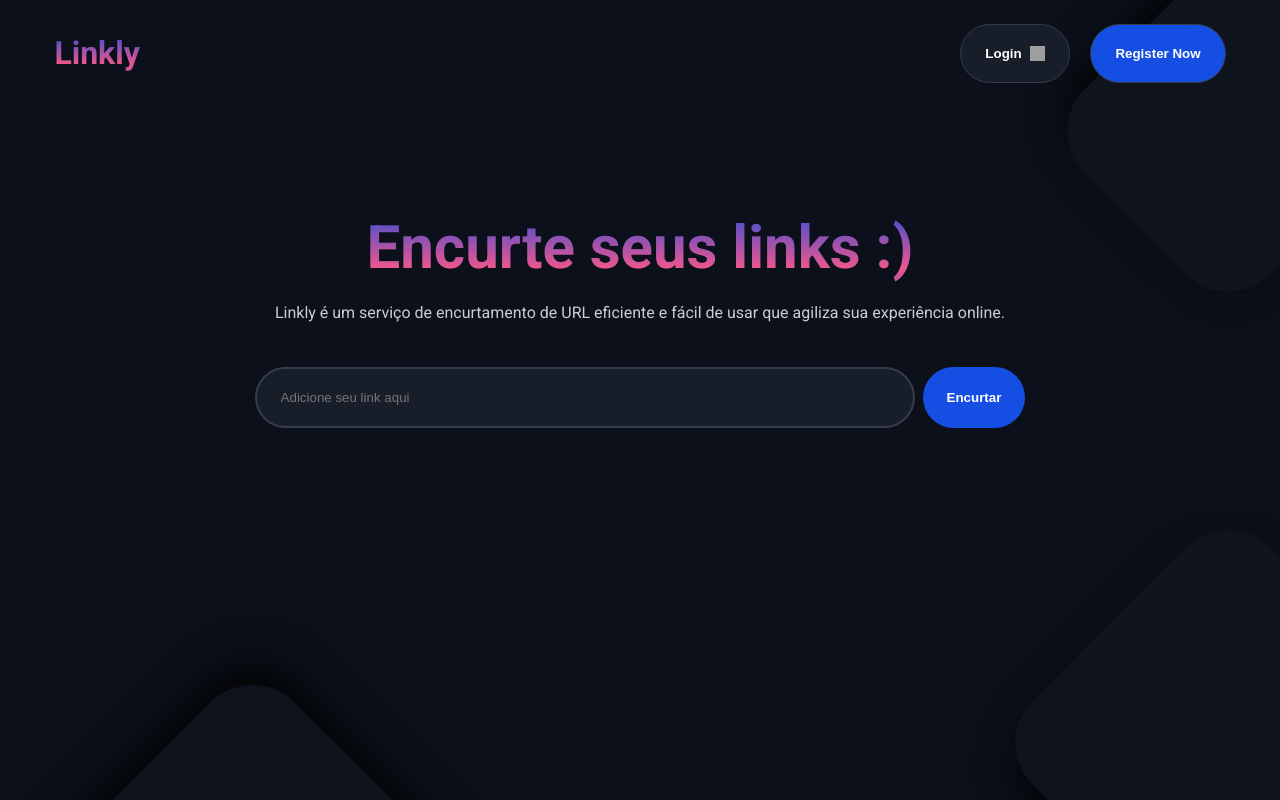
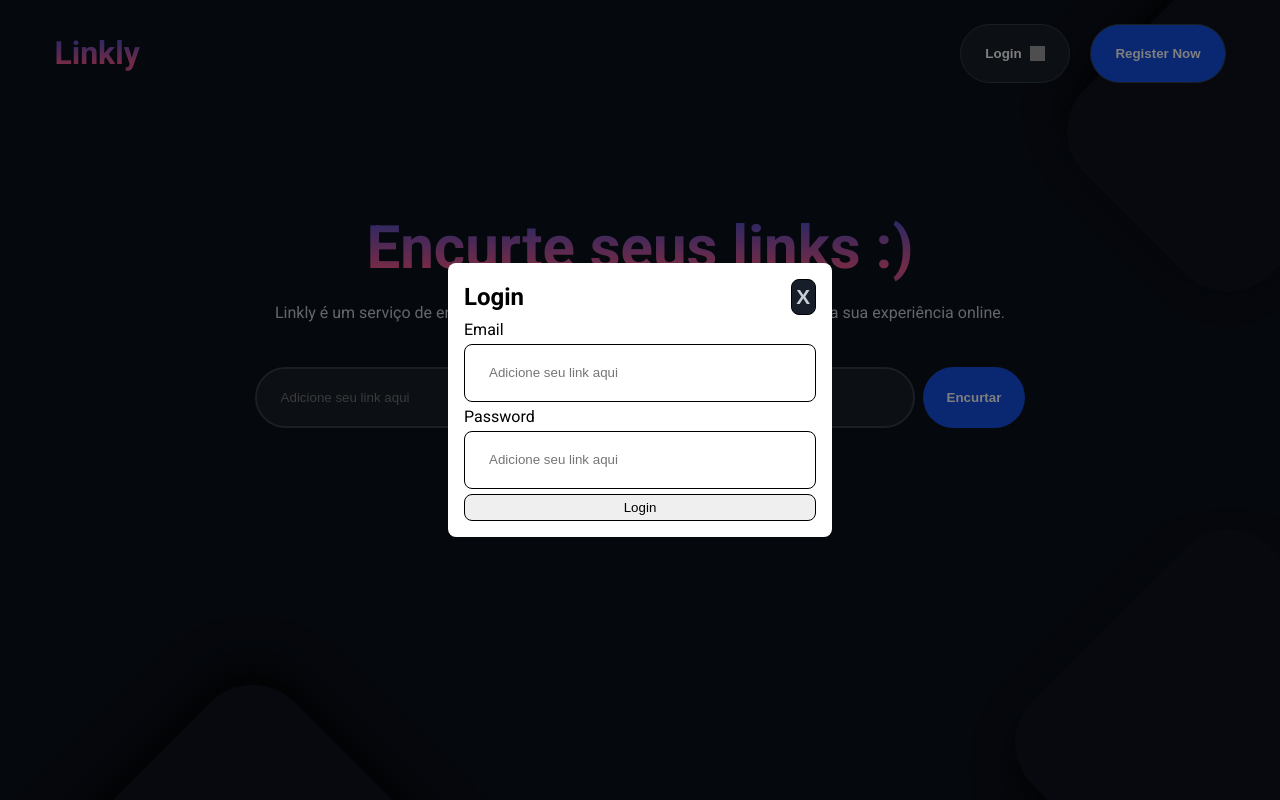
Before and after one commit to rms-diego/url-shortener, a Next.js app: page / in a window 1280 px wide. Both pictures are taken after a click on the button "Login". Built offline with nearby package versions, Linux system fonts and the light colour scheme; grey boxes are pictures that could not be loaded.

Commit message:
feat: criando modais de login e de registro

```diff
--- a/src/components/Header/index.tsx
+++ b/src/components/Header/index.tsx
@@ -1,13 +1,36 @@
+'use client';
 import Image from 'next/image';
 import styles from './styles.module.scss';
+import { Modal } from '../Modal';
+import { useModal } from '@/hook/useModal';
 
 export function Header() {
+  const {
+    openLoginModal,
+    openRegisterModal,
+    toggleOpenLoginModal,
+    toggleOpenRegister,
+  } = useModal();
+
   return (
+    <>
+      <Modal
+        isOpen={openLoginModal}
+        toggleOpen={toggleOpenLoginModal}
+        title="Login"
+      />
+
+      <Modal
+        isOpen={openRegisterModal}
+        toggleOpen={toggleOpenRegister}
+        title="Register"
+      />
+
       <header className={styles.headerContainer}>
         <h1>Linkly</h1>
 
         <section className={styles.buttonContainer}>
-        <button className={styles.loginButton}>
+          <button className={styles.loginButton} onClick={toggleOpenLoginModal}>
             Login
             <Image
               src="/assets/signIn-arrow.svg"
@@ -17,8 +40,14 @@ export function Header() {
             />
           </button>
 
-        <button className={styles.registerButton}>Register Now</button>
+          <button
+            className={styles.registerButton}
+            onClick={toggleOpenRegister}
+          >
+            Register Now
+          </button>
         </section>
       </header>
+    </>
   );
 }
--- /dev/null
+++ b/src/components/Modal/index.tsx
@@ -0,0 +1,38 @@
+import styles from './styles.module.scss';
+
+type Props = {
+  isOpen: boolean;
+  toggleOpen(): void;
+  title: string;
+};
+
+export function Modal({ isOpen, toggleOpen, title }: Props) {
+  return (
+    <>
+      {isOpen && (
+        <div className={styles.backgroundModal}>
+          <form className={styles.formContainer}>
+            <section className={styles.headerFormContainer}>
+              <h2>{title}</h2>
+              <button type="button" onClick={toggleOpen}>
+                X
+              </button>
+            </section>
+
+            <label htmlFor="">
+              Email
+              <input type="email" placeholder="Adicione seu link aqui" />
+            </label>
+
+            <label htmlFor="">
+              Password
+              <input type="password" placeholder="Adicione seu link aqui" />
+            </label>
+
+            <button type="button">{title}</button>
+          </form>
+        </div>
+      )}
+    </>
+  );
+}
--- /dev/null
+++ b/src/components/Modal/styles.module.scss
@@ -0,0 +1,62 @@
+.backgroundModal {
+  width: 100vw;
+  height: 100vh;
+  background-color: rgba(0, 0, 0, 0.5);
+
+  position: absolute;
+
+  display: flex;
+  justify-content: center;
+  align-items: center;
+}
+
+.formContainer {
+  width: 30vw;
+  padding: 1rem;
+
+  background-color: white;
+  border-radius: 8px;
+  opacity: 1;
+
+  display: flex;
+  flex-direction: column;
+  gap: 0.3rem;
+
+  label {
+    display: flex;
+    flex-direction: column;
+    gap: 0.3rem;
+
+    input {
+      padding: 1.3rem 1.5rem;
+      border-radius: 8px;
+      border: 1px solid black;
+    }
+  }
+
+  button {
+    padding: 0.3rem;
+    border-radius: 8px;
+    border: 1px solid black;
+  }
+}
+
+.headerFormContainer {
+  display: flex;
+  align-items: center;
+  justify-content: space-between;
+
+  button {
+    border: 1px solid black;
+    font-size: 1.3rem;
+    font-weight: 900;
+    background-color: var(--grey-700);
+    color: var(--grey-200);
+  }
+}
+
+@media (max-width: 1200px) {
+  .formContainer {
+    width: 80vw;
+  }
+}
--- /dev/null
+++ b/src/hook/useModal.ts
@@ -0,0 +1,21 @@
+import { useState } from 'react';
+
+export function useModal() {
+  const [openLoginModal, setOpenLoginModal] = useState<boolean>(false);
+  const [openRegisterModal, setOpenRegisterModal] = useState<boolean>(false);
+
+  function toggleOpenLoginModal() {
+    setOpenLoginModal((prevState) => !prevState);
+  }
+
+  function toggleOpenRegister() {
+    setOpenRegisterModal((prevState) => !prevState);
+  }
+
+  return {
+    openLoginModal,
+    toggleOpenLoginModal,
+    openRegisterModal,
+    toggleOpenRegister,
+  };
+}
```
Lines whose indentation alone changed are shown as unchanged.
